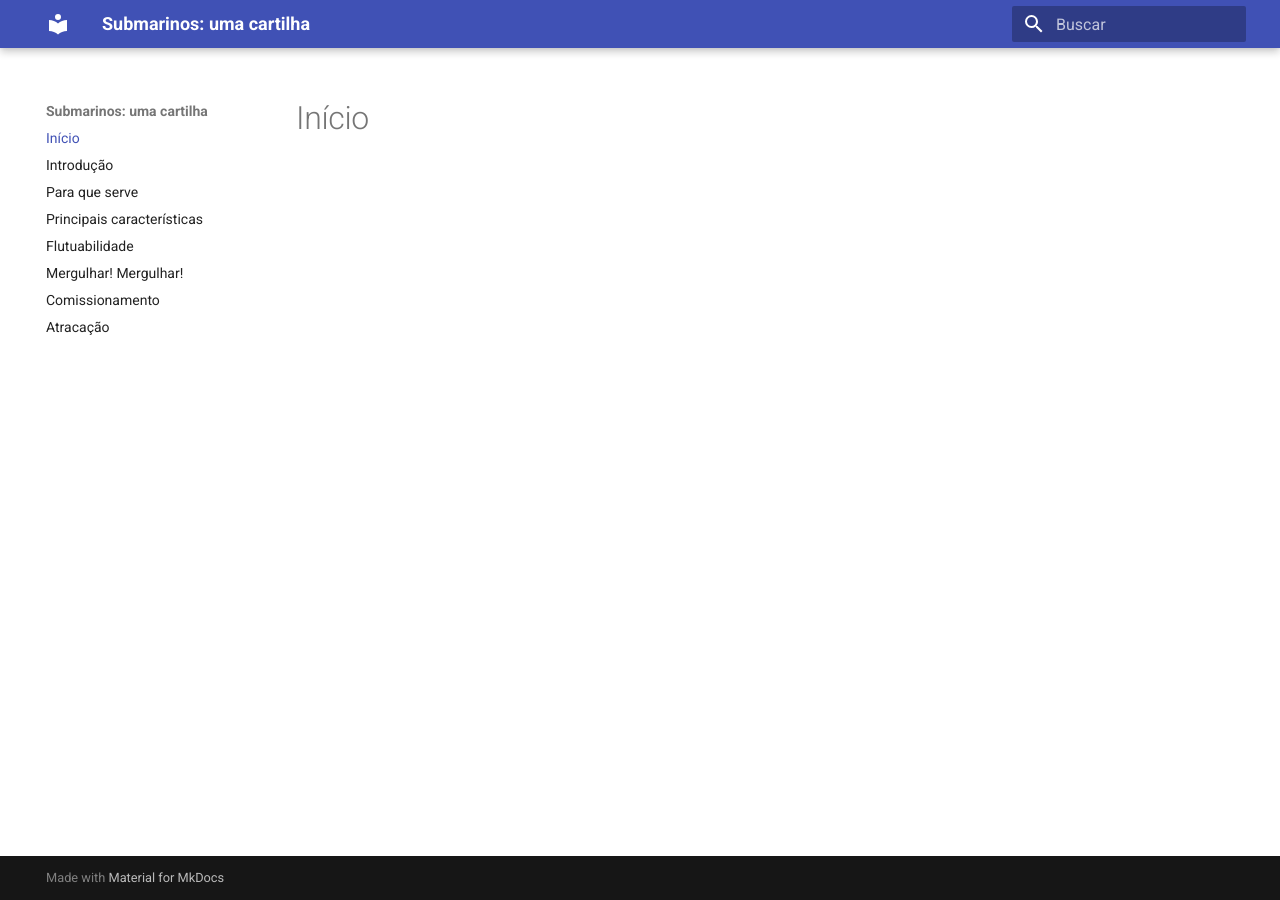
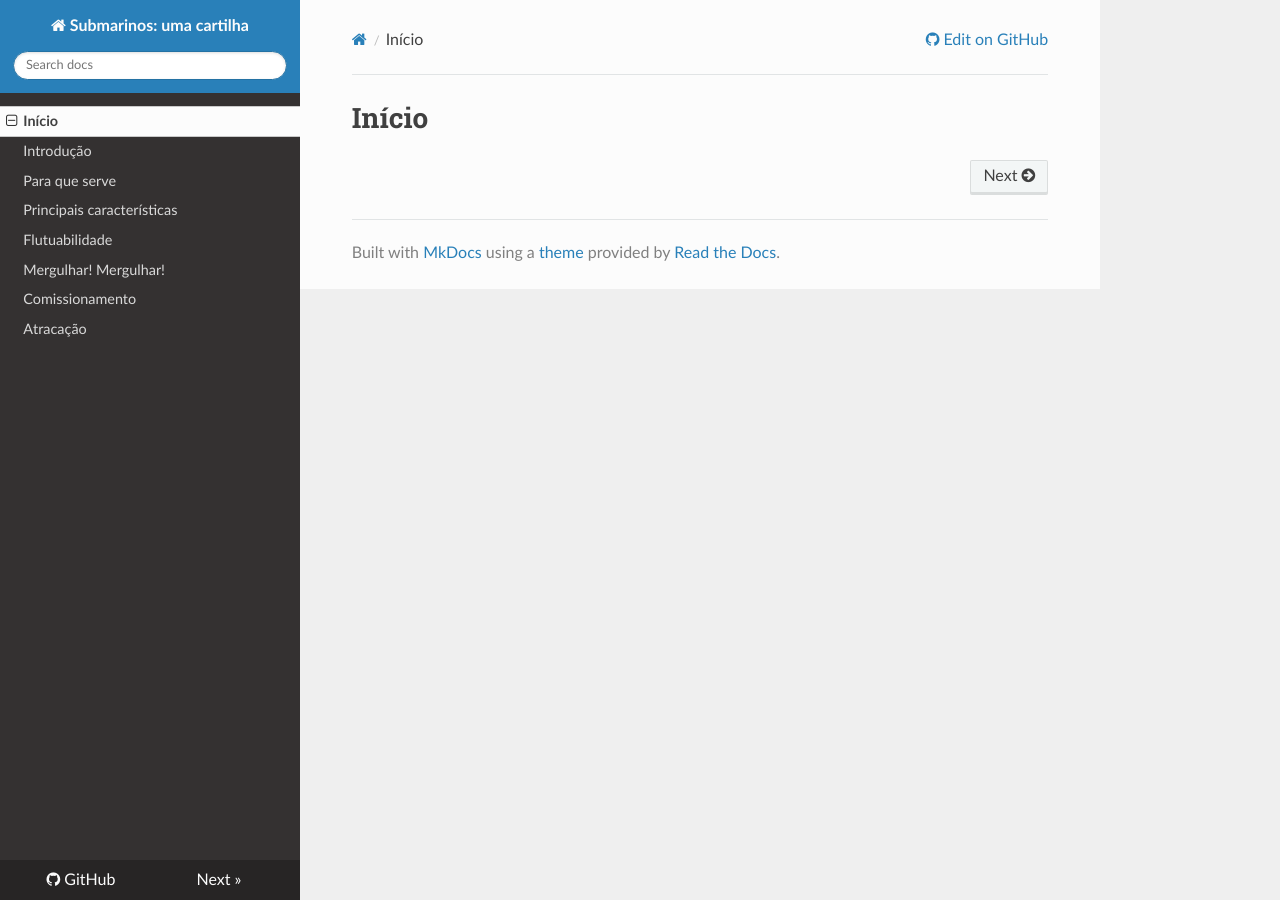
Before and after one commit to jurandysoares/submarinos, an MkDocs documentation site: the page built from docs/index.md, in a window 1280 px wide. Built offline with MkDocs 1.6.1, drawn with Linux system fonts in a browser that asks for light colours; nearby versions of some CDN libraries.

Commit message:
feat: Edição de páginas diretamento no GitHub.

```diff
--- a/mkdocs.yml
+++ b/mkdocs.yml
@@ -1,9 +1,12 @@
 site_name: "Submarinos: uma cartilha"
 site_author: Luiz C. P. Azevedo
 
+repo_url: https://github.com/jurandysoares/submarinos
+edit_uri: edit/main/docs/
+
 theme:
-  name: material
-  language: pt
+  name: readthedocs
+  # language: pt
 
 nav:
   - index.md
```
